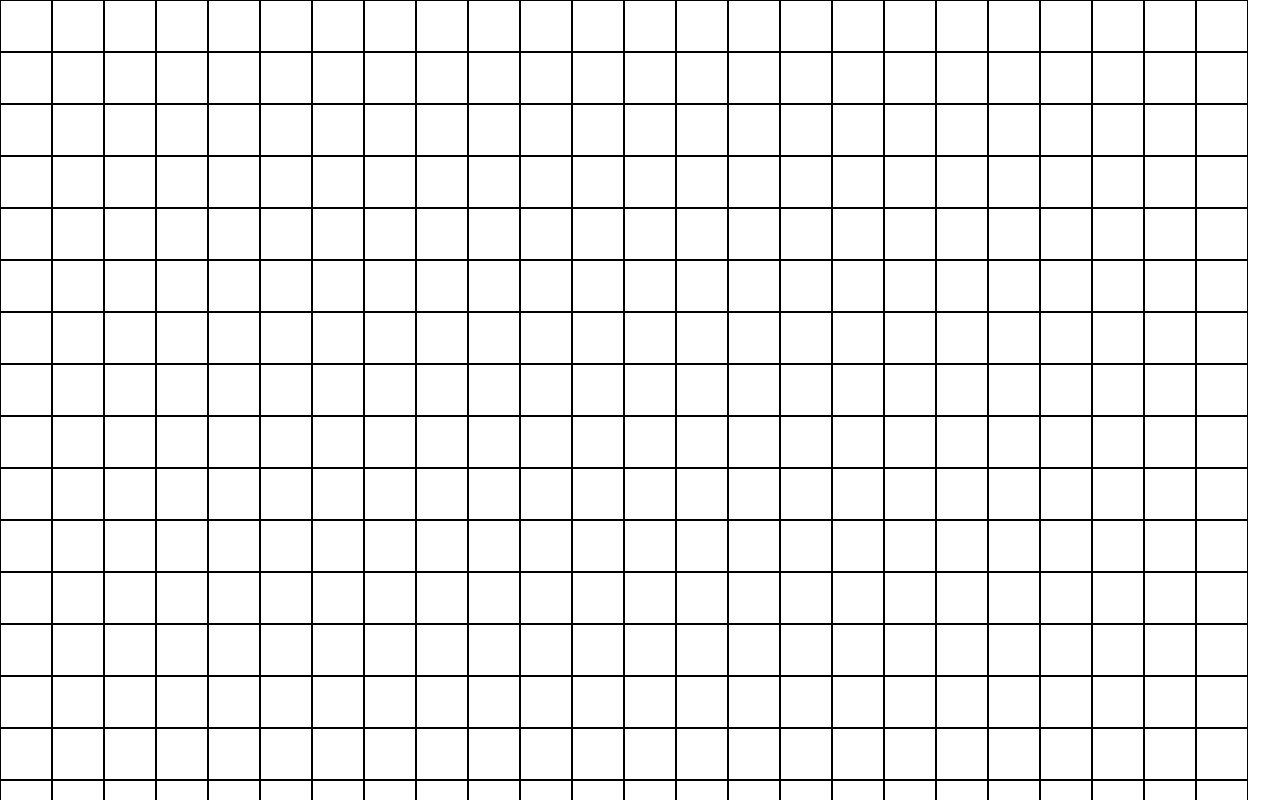
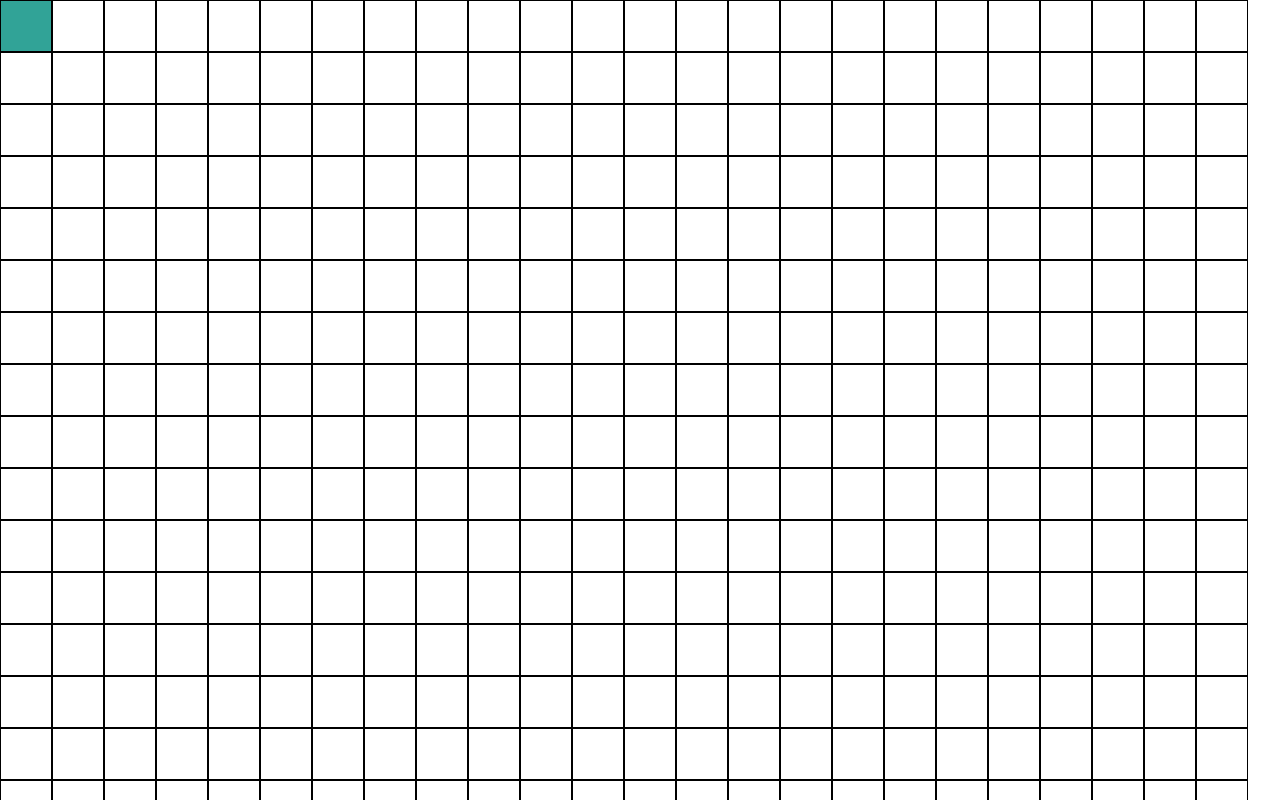
Before and after one commit to netrolite/drawing-board, a React (Create React App) app: page / in a window 1280 px wide. Shown: the top 800 px of the page. Built offline with nearby package versions, Linux system fonts and the light colour scheme.

Commit message:
added random color (only updates on box)
to fix

```diff
--- a/src/Box.js
+++ b/src/Box.js
@@ -1,6 +1,10 @@
 import React from "react";
 
 export default function Box(props) {
+    let style = {
+        backgroundColor: props.on ? "#" + Math.floor(Math.random() * 16777215).toString(16) : "transparent"
+    }
+
     return (
         <div
             className="box"
@@ -8,6 +12,7 @@ export default function Box(props) {
             id={props.id}
             isOn={props.on}
             onMouseEnter={ () => props.handleHover(props.id) }
+            style={style}
         ></div>
     )
 }
```
